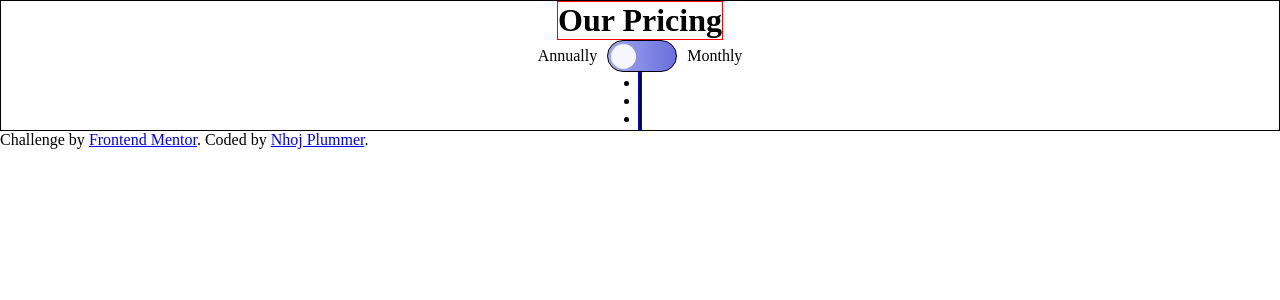
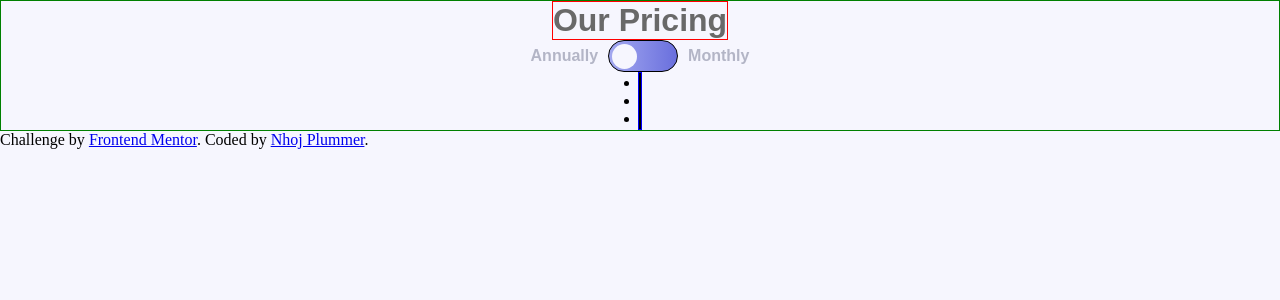
Before and after one commit to Nhoj-Plummer/pricing-component-with-toggle, a React (Create React App) app: page / in a window 1280 px wide. Shown: the top 300 px of the page. Built offline with nearby package versions, Linux system fonts and the light colour scheme.

Commit message:
Making progress

```diff
--- a/src/App.css
+++ b/src/App.css
@@ -4,3 +4,7 @@
   margin: 0;
   scroll-behavior: smooth;
 }
+
+body {
+  background-color: var(--color-very-light-grayish-blue);
+}
--- a/src/containers/Pricing/pricing.css
+++ b/src/containers/Pricing/pricing.css
@@ -5,13 +5,17 @@
   flex-direction: column;
   vertical-align: middle;
   margin: auto;
-  border: 1px solid;
+  font-family: var(--font-family);
+  border: 1px solid green;
 }
 
 .pricing-container_text {
   border: 1px solid red;
 }
 
+.pricing-container_text h1 {
+  color: var(--color-dark-grayish-blue);
+}
 .pricing-container_prices {
   display: flex;
   border: 1px solid blue;
@@ -23,3 +27,8 @@
   align-items: center;
   gap: 10px;
 }
+
+.pricing-container_toggle p {
+  color: var(--color-light-grayish-blue);
+  font-weight: 700;
+}
--- a/src/index.css
+++ b/src/index.css
@@ -8,13 +8,7 @@
 
   /* Neutral Color  */
   --color-very-light-grayish-blue: hsl(240, 78%, 98%);
-  --color-light-grayish-blule: hsl(234, 14%, 74%);
+  --color-light-grayish-blue: hsl(234, 14%, 74%);
   --color-grayish-blue: hsl(233, 13%, 49%);
   --color-dark-grayish-blue: hsl(0, 0%, 41%);
 }
-
-body.preload {
-  animation-duration: 0s !important;
-  -webkit-animation-duration: 0s !important;
-  transition: background-color 0s, opacity 0s, color 0s, width 0s, height 0s, padding 0s, margin 0s !important;
-}
```
